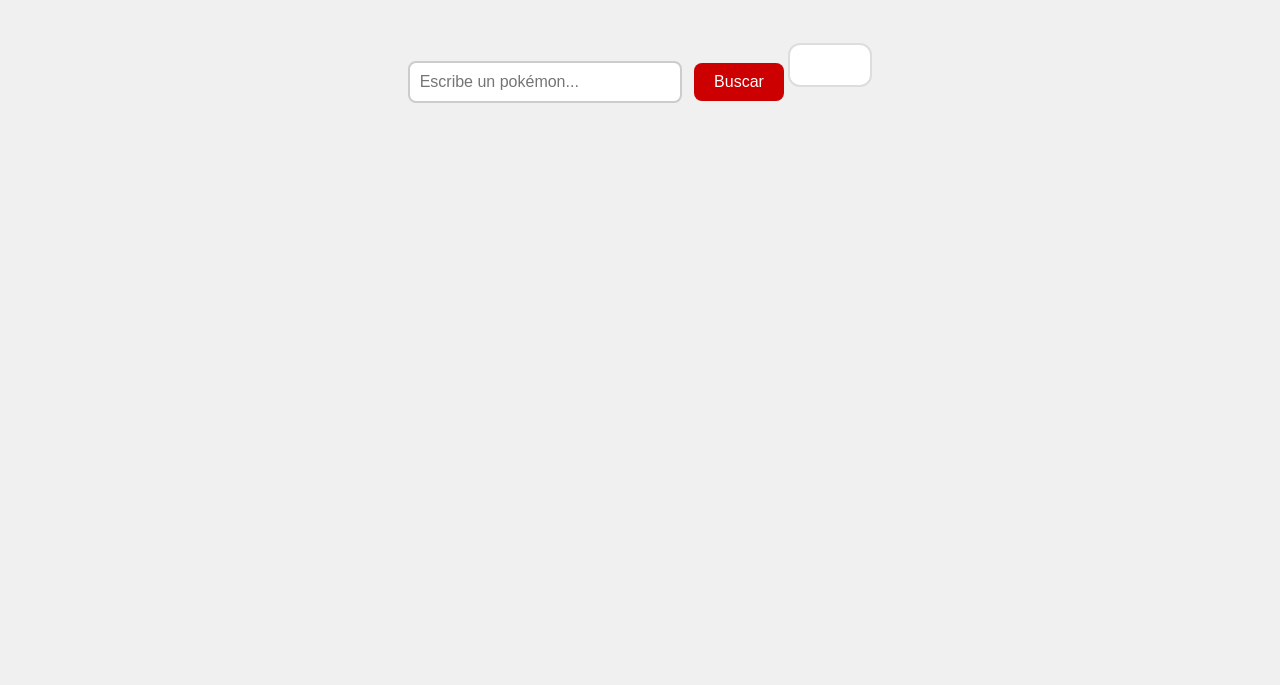
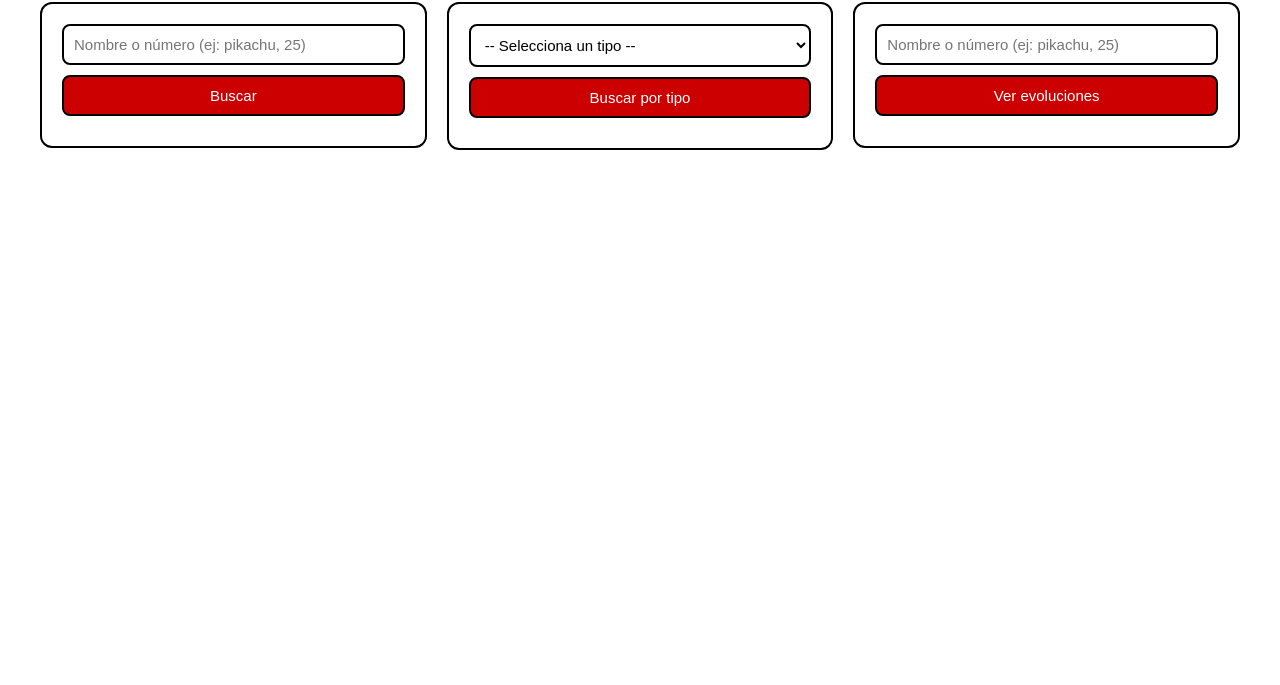
Before and after one commit to ThomasSerranoJacome/POKEMON-WEB, a plain HTML site: page index.html in a window 1280 px wide. Shown: the part 115-800 px from the top of the page. Drawn offline with Linux system fonts and the light colour scheme; no server answers.

Commit message:
API Pokemon

```diff
--- a/index.html
+++ b/index.html
@@ -3,16 +3,35 @@
 <head>
   <meta charset="UTF-8">
   <title>Mi Pokédex</title>
-  <link rel="stylesheet" href="style.css">
+  <link rel="stylesheet" href="styles.css">
 </head>
 <body>
 
-  <h1>Mi Pokédex</h1>
+  <h1>Acerca de Pokemones</h1>
 
-  <input type="text" id="input" placeholder="Escribe un pokémon...">
-  <button onclick="buscarPokemon()">Buscar</button>
+  <div class="filtros">
 
-  <div id="resultado"></div>
+    <div class="filtro">
+      <input type="text" id="input" placeholder="Nombre o número (ej: pikachu, 25)">
+      <button onclick="buscarPokemon()">Buscar</button>
+      <div id="resultado"></div>
+    </div>
+
+    <div class="filtro">
+      <select id="selectTipo">
+        <option value="">-- Selecciona un tipo --</option>
+      </select>
+      <button onclick="buscarPorTipo()">Buscar por tipo</button>
+      <div id="resultadoTipo"></div>
+    </div>
+
+    <div class="filtro">
+      <input type="text" id="inputEvo" placeholder="Nombre o número (ej: pikachu, 25)">
+      <button onclick="buscarEvolucion()">Ver evoluciones</button>
+      <div id="resultadoEvo"></div>
+    </div>
+
+  </div>
 
   <script src="script.js"></script>
 </body>
--- a/script.js
+++ b/script.js
@@ -1,35 +1,146 @@
 function buscarPokemon() {
 
-  let nombre = document.getElementById("input").value.toLowerCase();
-
-  let url = "https://pokeapi.co/api/v2/pokemon/" + nombre;
+  const nombre = document.getElementById("input").value.toLowerCase();
+  const url = "https://pokeapi.co/api/v2/pokemon/" + nombre;
 
   fetch(url)
+    .then(response => response.json())
+    .then(datos => {
 
-    .then(function(respuesta) {
-      return respuesta.json();
+      const nombrePoke = datos.name;
+      const imagen     = datos.sprites.front_default;
+      const tipo       = datos.types[0].type.name;
+      const altura     = datos.height / 10 + " m";
+      const peso       = datos.weight / 10 + " kg";
+
+      const resultado = document.getElementById("resultado");
+      resultado.textContent = "";
+
+      const img = document.createElement("img");
+      img.src = imagen;
+
+      const h2 = document.createElement("h2");
+      h2.textContent = nombrePoke;
+
+      const pTipo = document.createElement("p");
+      pTipo.textContent = "Tipo: " + tipo;
+
+      const pAltura = document.createElement("p");
+      pAltura.textContent = "Altura: " + altura;
+
+      const pPeso = document.createElement("p");
+      pPeso.textContent = "Peso: " + peso;
+
+      resultado.appendChild(img);
+      resultado.appendChild(h2);
+      resultado.appendChild(pTipo);
+      resultado.appendChild(pAltura);
+      resultado.appendChild(pPeso);
     })
-
-    .then(function(datos) {
+    .catch(error => {
+      const resultado = document.getElementById("resultado");
+      resultado.textContent = "Pokémon no encontrado. Verifica el nombre.";
+    });
+}
 
 
-      var nombre  = datos.name;
-      var imagen  = datos.sprites.front_default;
-      var tipo    = datos.types[0].type.name;
-      var altura  = datos.height / 10 + " m";
-      var peso    = datos.weight / 10 + " kg";
+function cargarTipos() {
 
-      document.getElementById("resultado").innerHTML =
-        "<img src='" + imagen + "'>" +
-        "<h2>" + nombre + "</h2>" +
-        "<p>Tipo: " + tipo + "</p>" +
-        "<p>Altura: " + altura + "</p>" +
-        "<p>Peso: " + peso + "</p>";
+  fetch("https://pokeapi.co/api/v2/type")
+    .then(response => response.json())
+    .then(datos => {
+
+      const select = document.getElementById("selectTipo");
+
+      datos.results.forEach(tipo => {
+        const option = document.createElement("option");
+        option.value = tipo.name;
+        option.textContent = tipo.name;
+        select.appendChild(option);
+      });
+    });
+}
+
+
+function buscarPorTipo() {
+
+  const tipo = document.getElementById("selectTipo").value;
+  if (!tipo) return;
+
+  const url = "https://pokeapi.co/api/v2/type/" + tipo;
+
+  fetch(url)
+    .then(response => response.json())
+    .then(datos => {
+
+      const resultadoTipo = document.getElementById("resultadoTipo");
+      resultadoTipo.textContent = "";
+
+      const titulo = document.createElement("h2");
+      titulo.textContent = "Tipo: " + tipo;
+
+      const lista = document.createElement("ul");
+
+      datos.pokemon.slice(0, 10).forEach(item => {
+        const li = document.createElement("li");
+        li.textContent = item.pokemon.name;
+        lista.appendChild(li);
+      });
+
+      resultadoTipo.appendChild(titulo);
+      resultadoTipo.appendChild(lista);
     })
+    .catch(error => {
+      document.getElementById("resultadoTipo").textContent = "Error al buscar.";
+    });
+}
 
-    .catch(function(error) {
-      document.getElementById("resultado").innerHTML =
-        "<p>Pokémon no encontrado. Verifica el nombre.</p>";
+
+function buscarEvolucion() {
+
+  const nombre = document.getElementById("inputEvo").value.toLowerCase();
+
+  fetch("https://pokeapi.co/api/v2/pokemon-species/" + nombre)
+    .then(response => response.json())
+    .then(especie => {
+
+      const urlCadena = especie.evolution_chain.url;
+      return fetch(urlCadena);
+    })
+    .then(response => response.json())
+    .then(datos => {
+
+      const resultadoEvo = document.getElementById("resultadoEvo");
+      resultadoEvo.textContent = "";
+
+      const titulo = document.createElement("h2");
+      titulo.textContent = "Evoluciones";
+
+      const lista = document.createElement("ul");
+
+      const li1 = document.createElement("li");
+      li1.textContent = datos.chain.species.name;
+      lista.appendChild(li1);
+
+      if (datos.chain.evolves_to.length > 0) {
+        const li2 = document.createElement("li");
+        li2.textContent = datos.chain.evolves_to[0].species.name;
+        lista.appendChild(li2);
+
+        if (datos.chain.evolves_to[0].evolves_to.length > 0) {
+          const li3 = document.createElement("li");
+          li3.textContent = datos.chain.evolves_to[0].evolves_to[0].species.name;
+          lista.appendChild(li3);
+        }
+      }
+
+      resultadoEvo.appendChild(titulo);
+      resultadoEvo.appendChild(lista);
+    })
+    .catch(error => {
+      document.getElementById("resultadoEvo").textContent = "Pokémon no encontrado.";
     });
+}
 
-}
+
+cargarTipos();
--- a/style.css
+++ /dev/null
@@ -1,56 +0,0 @@
-body {
-  font-family: Arial, sans-serif;
-  background-color: #f0f0f0;
-  text-align: center;
-  padding: 40px;
-}
-
-h1 {
-  color: #cc0000;
-}
-
-input {
-  padding: 10px;
-  font-size: 16px;
-  width: 250px;
-  border: 2px solid #ccc;
-  border-radius: 8px;
-}
-
-button {
-  padding: 10px 20px;
-  font-size: 16px;
-  background-color: #cc0000;
-  color: white;
-  border: none;
-  border-radius: 8px;
-  cursor: pointer;
-  margin-left: 8px;
-}
-
-button:hover {
-  background-color: #aa0000;
-}
-
-#resultado {
-  margin-top: 30px;
-  background: white;
-  display: inline-block;
-  padding: 20px 40px;
-  border-radius: 12px;
-  border: 2px solid #ddd;
-}
-
-#resultado img {
-  width: 150px;
-}
-
-#resultado h2 {
-  text-transform: capitalize;
-  color: #333;
-}
-
-#resultado p {
-  color: #666;
-  font-size: 14px;
-}
--- /dev/null
+++ b/styles.css
@@ -0,0 +1,81 @@
+* {
+  box-sizing: border-box;
+  margin: 0;
+  padding: 0;
+}
+
+body {
+  font-family: Arial, sans-serif;
+  background-color: #ffffff;
+  padding: 40px;
+}
+
+h1 {
+  text-align: center;
+  color: #ec1111;
+  margin-bottom: 40px;
+}
+
+.filtros {
+  display: flex;
+  justify-content: space-between;
+  align-items: flex-start;
+  gap: 20px;
+}
+
+.filtro {
+  flex: 1;
+  background: white;
+  border-radius: 12px;
+  border: 2px solid #000000;
+  padding: 20px;
+  display: flex;
+  flex-direction: column;
+  gap: 10px;
+}
+
+input, select {
+  padding: 10px;
+  font-size: 15px;
+  width: 100%;
+  border: 2px solid #000000;
+  border-radius: 8px;
+  background-color: white;
+}
+
+input:focus, select:focus {
+  border-color: #000000;
+  outline: none;
+}
+
+button {
+  padding: 10px;
+  font-size: 15px;
+  background-color: #cc0000;
+  color: white;
+  border: 2px solid #000000;
+  border-radius: 8px;
+  cursor: pointer;
+  width: 100%;
+}
+
+button:hover {
+  background-color: #aa0000;
+}
+
+ul {
+  list-style: none;
+  padding: 0;
+  margin: 0;
+}
+
+ul li {
+  padding: 6px 0;
+  font-size: 14px;
+  color: #000000;
+  text-transform: capitalize;
+}
+
+ul li:last-child {
+  border-bottom: none;
+}
```
